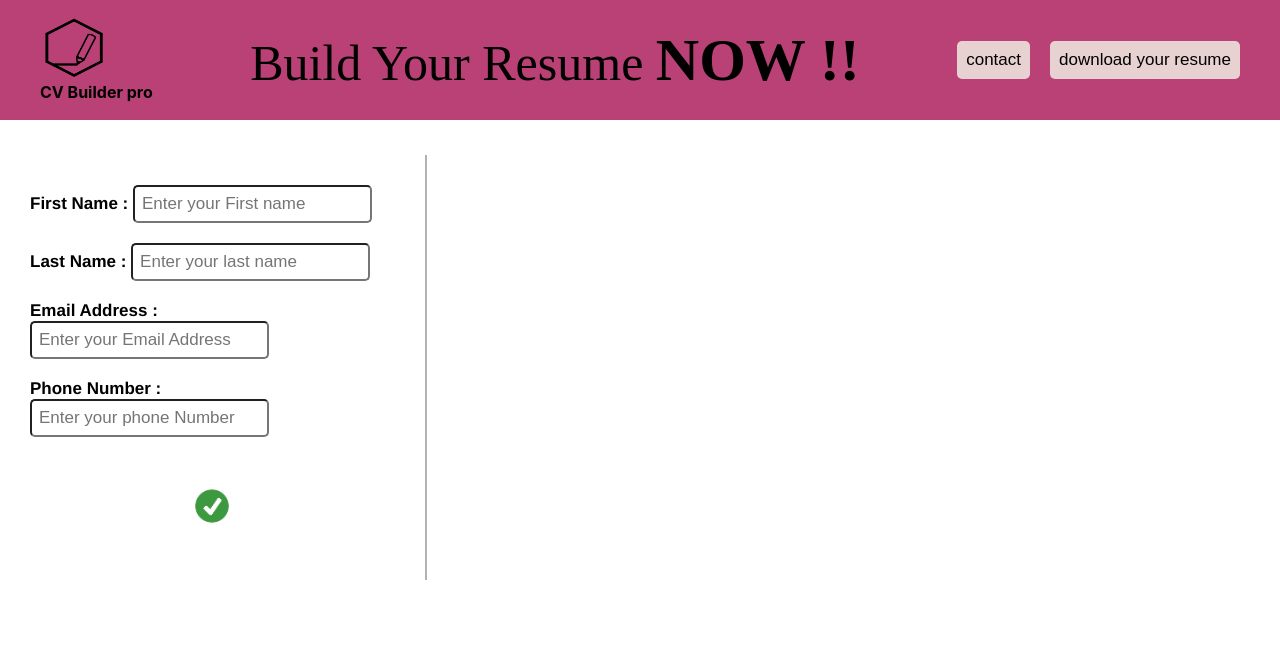
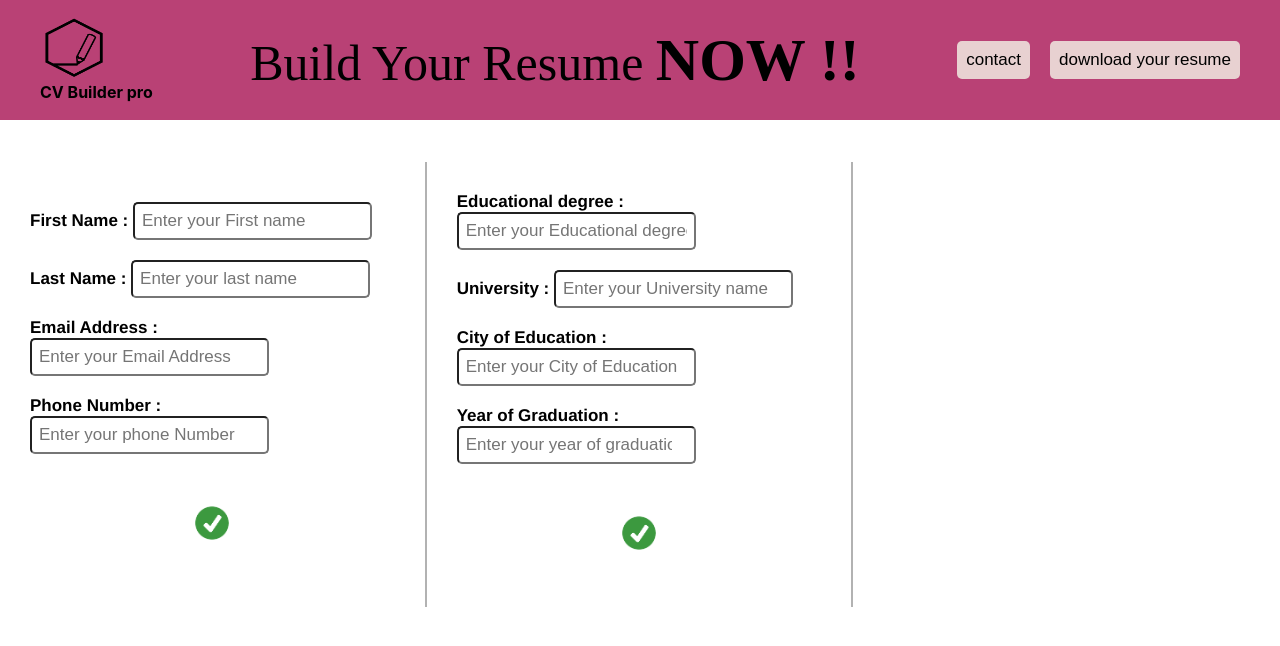
Before and after one commit to bdellah49/cv---project, a React (Create React App) app: page / in a window 1280 px wide. Shown: the top 646 px of the page. Built offline with nearby package versions, Linux system fonts and the light colour scheme.

Commit message:
finished the ed-experience componont
created the sceleton
created the header component
created the general-info compononet and styled it
created the ed-exp info componont and styled it

```diff
--- a/src/App.css
+++ b/src/App.css
@@ -2,11 +2,14 @@
   display:grid;
   grid-template-columns:1fr 1fr 1fr;
   grid-template-rows: 1fr 3fr;
+
 }
 .header{
   grid-column: 1/4;
 }
 .general{
   border-right: 2px solid rgba(0, 0, 0, 0.3);
-  grid-column: 1/2;
 }
+.ed-exp{
+  border-right: 2px solid rgba(0, 0, 0, 0.3);
+}
--- a/src/App.js
+++ b/src/App.js
@@ -1,12 +1,14 @@
 import './App.css';
 import Header from './components/header.js'
 import General from './components/general';
+import EdExperience from "./components/ed-experience";
 
 function App() {
   return (
     <div className="App">
-      <Header className="header"/>
-      <General className="general"/>
+      <Header className="header" />
+      <General className="general" />
+      <EdExperience className="ed-exp" />
     </div>
   );
 }
--- a/src/components/ed-experience.js
+++ b/src/components/ed-experience.js
@@ -0,0 +1,78 @@
+import React from "react";
+import logo from "./check-logo.png";
+import "./styles/ed-experience.css";
+class EdExperience extends React.Component {
+  constructor(props) {
+    super(props);
+
+    this.state = {
+      degree: "",
+      university: "",
+      city: "",
+      year_of_grad: "",
+    };
+  }
+  handleSubmit(e) {
+    let degree = document.getElementById("degree");
+    let university = document.getElementById("university");
+    let city = document.getElementById("city");
+    let year_of_grad = document.getElementById("year-of-grad");
+    e.setState({
+      degree: degree.value,
+      university: university.value,
+      city: city.value,
+      year_of_grad: year_of_grad.value,
+    });
+  }
+
+  render() {
+    console.log(this.state);
+    return (
+      <div className="ed-exp">
+        <div className="ed-exp-info">
+          <div className="input-field">
+            <label htmlFor="degree">Educational degree : </label>
+            <input
+              id="degree"
+              type="text"
+              name="degree"
+              placeholder="Enter your Educational degree"
+            />
+          </div>
+          <div className="input-field">
+            <label htmlFor="university">University : </label>
+            <input
+              id="university"
+              type="text"
+              name="university"
+              placeholder="Enter your University name"
+            />
+          </div>
+          <div className="input-field">
+            <label htmlFor="city">City of Education : </label>
+            <input
+              id="city"
+              type="text"
+              name="city"
+              placeholder="Enter your City of Education"
+            />
+          </div>
+          <div className="input-field">
+            <label htmlFor="year-of-grad">Year of Graduation : </label>
+            <input
+              id="year-of-grad"
+              type="number"
+              name="year-of-grad"
+              placeholder="Enter your year of graduation"
+            />
+          </div>
+        </div>
+        <button className="submit" onClick={() => this.handleSubmit(this)}>
+          <img className="check" src={logo} alt="check" />
+        </button>
+      </div>
+    );
+  }
+}
+
+export default EdExperience;
--- /dev/null
+++ b/src/components/styles/ed-experience.css
@@ -0,0 +1,46 @@
+.ed-exp{
+    margin-top: 10px;
+    display:flex;
+    flex-direction: column;
+    align-items: center;
+    justify-content: center;
+    gap: 30px;
+    padding: 30px;
+}
+.ed-exp-info{
+    display:flex;
+    flex-direction: column;
+    gap:20px;
+}
+.input-field{
+    font-family: "Helvetica Neue",Helvetica,Arial;
+    font-size: 17px;
+    font-weight: bold;
+    transition: font-size 0.1s linear;
+}
+input{
+    padding: 7px;
+    border-radius: 5px;
+    font-size: 17px;
+
+}
+.input-field:hover {
+    font-size: 19px;
+}
+.check{
+    height: 60px;
+}
+.submit{
+    padding:7px;
+    border-color: transparent;
+    font-size: 17px;
+    font-family: Arial;
+    border-radius:5px;
+    background-color:transparent;
+    transition:background 0.1s linear,font-size 0.1s linear;
+}
+.submit:hover{
+    color:white;
+    font-size: 20px;
+    background-color:black;
+}
--- a/src/index.css
+++ b/src/index.css
@@ -5,6 +5,7 @@ body {
     sans-serif;
   -webkit-font-smoothing: antialiased;
   -moz-osx-font-smoothing: grayscale;
+  min-width: 200px;
 }
 
 code {
```
Also changed, not shown: src/components/styles/ed-expercience.css (deleted).
